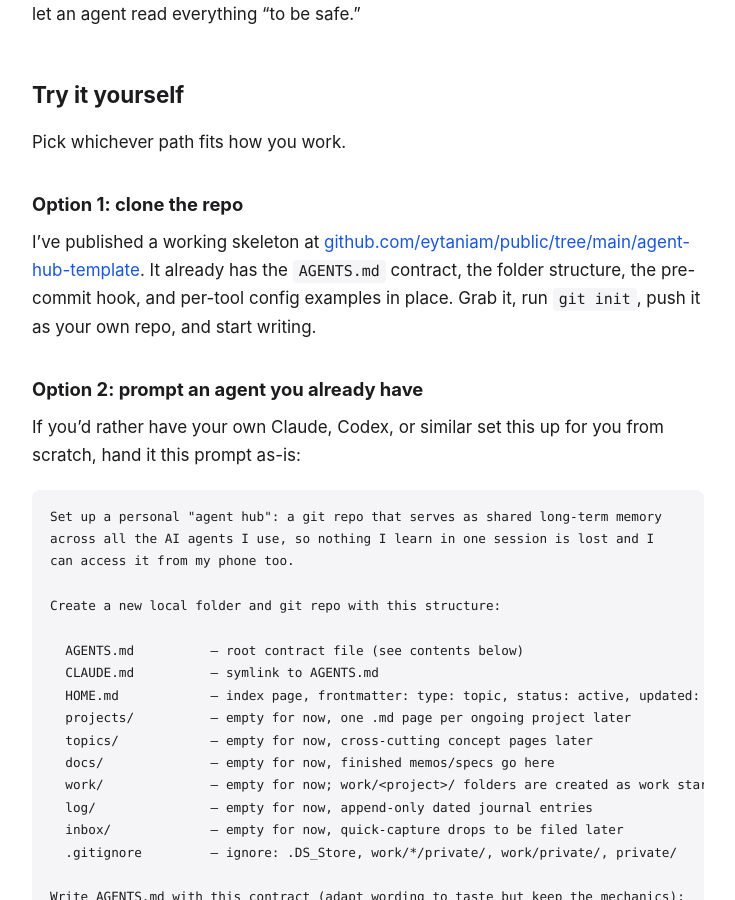
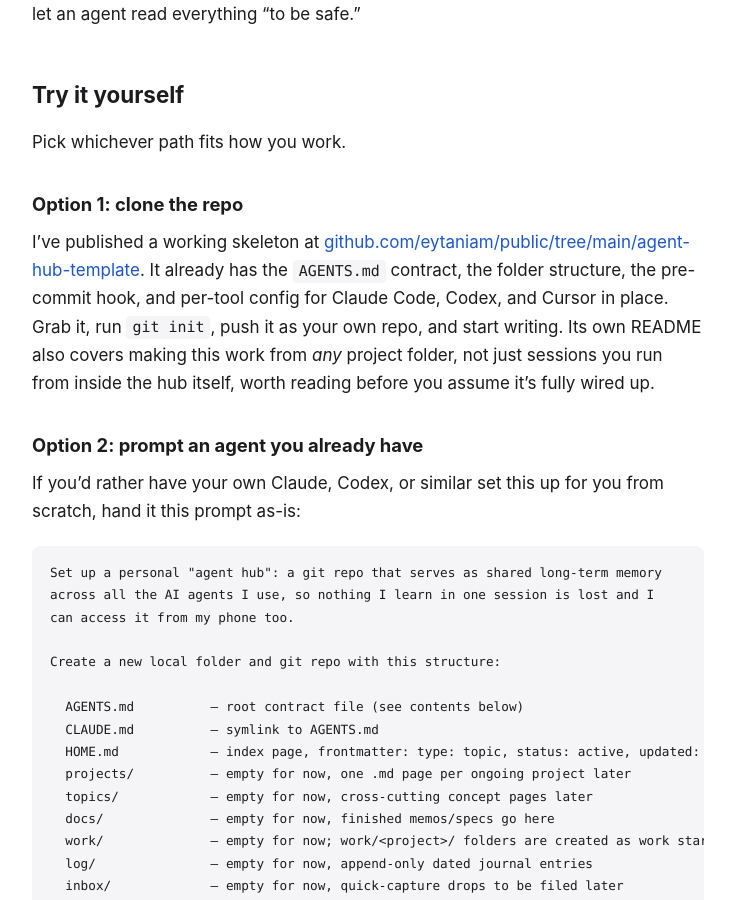
Before and after one commit to eytaniam/public, a Jekyll site: the page built from writing/agent-hub-shared-memory.md, in a window 1280 px wide and 900 px high, scrolled down 4703 px. Shown: the whole window, without its empty margins (272-1007 px from the left). Built offline with Jekyll 4.4.1, drawn with Linux system fonts in a browser that asks for light colours.

Commit message:
Template: ship the Cursor stub + document global-pointer setup for all three tools
The template's AGENTS.md/README claimed Cursor support but never shipped the
.cursor/rules/ stub actually needed for it -- Cursor doesn't auto-discover
AGENTS.md the way Claude Code and Codex do. Added
.cursor/rules/agent-hub.mdc (alwaysApply, points back to AGENTS.md),
mirroring the pointer-stub pattern the real agent-hub repo already uses
for skills.

Also documents a real gap: the auto-load only fires while your agent's
working directory is inside the hub. Added a 'Making this work from
anywhere' section to the README covering the global/user-level pointer
for each tool (~/.claude/CLAUDE.md or the persistent-memory feature for
Claude Code, a global AGENTS.md for Codex, Cursor's User Rules setting)
so a session started from any project folder still knows the hub exists.

Article: added one sentence pointing Option 1 readers at the README's new
section, so they don't assume cloning alone means every session is wired up.

```diff
--- a/writing/agent-hub-shared-memory.md
+++ b/writing/agent-hub-shared-memory.md
@@ -103,7 +103,7 @@
 
 ### Option 1: clone the repo
 
-I've published a working skeleton at [github.com/eytaniam/public/tree/main/agent-hub-template](https://github.com/eytaniam/public/tree/main/agent-hub-template). It already has the `AGENTS.md` contract, the folder structure, the pre-commit hook, and per-tool config examples in place. Grab it, run `git init`, push it as your own repo, and start writing.
+I've published a working skeleton at [github.com/eytaniam/public/tree/main/agent-hub-template](https://github.com/eytaniam/public/tree/main/agent-hub-template). It already has the `AGENTS.md` contract, the folder structure, the pre-commit hook, and per-tool config for Claude Code, Codex, and Cursor in place. Grab it, run `git init`, push it as your own repo, and start writing. Its own README also covers making this work from *any* project folder, not just sessions you run from inside the hub itself, worth reading before you assume it's fully wired up.
 
 ### Option 2: prompt an agent you already have
 
```
Also changed, not shown: agent-hub-template/AGENTS.md (+1 -1 lines), agent-hub-template/README.md (+11 -1 lines), index.html (+1 -1 lines), 5 other files.
